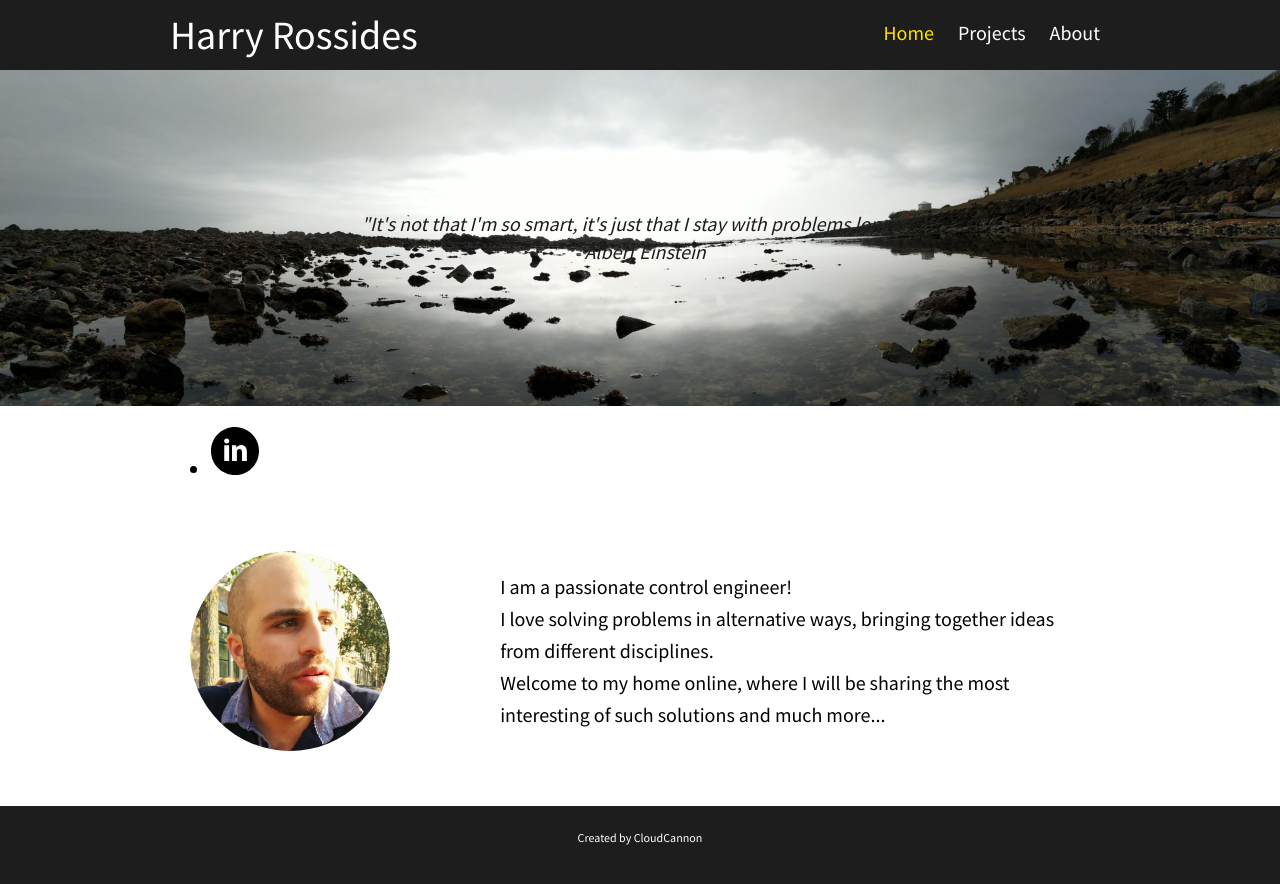
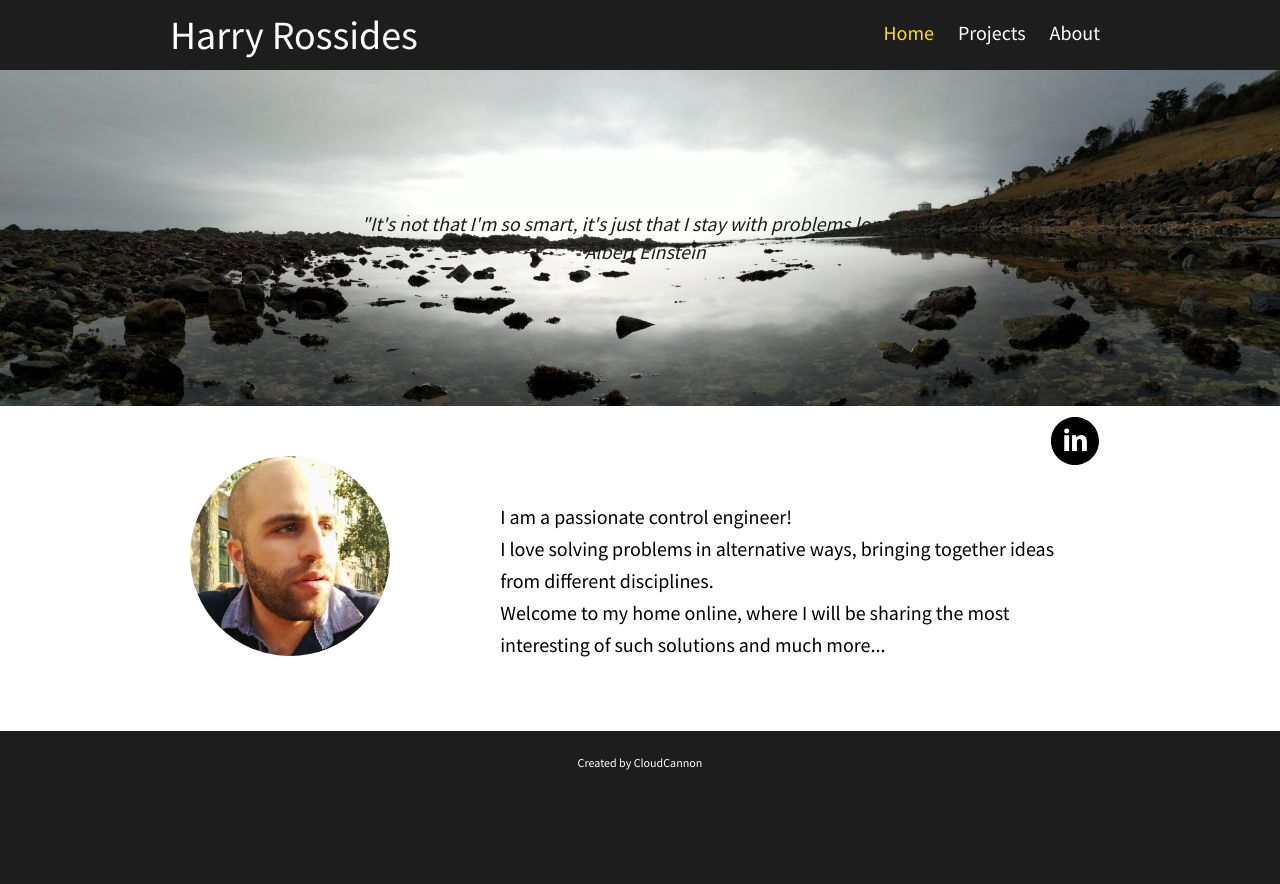
Before and after one commit to HarryRos/HarryRos.github.io, a Jekyll site: the page built from index.html, in a window 1280 px wide. Shown: the top 884 px of the page. Built offline with Jekyll 4.4.1, drawn with Linux system fonts in a browser that asks for light colours.

Commit message:
ico tweeks

```diff
--- a/_layouts/default.html
+++ b/_layouts/default.html
@@ -4,7 +4,7 @@
 		<meta charset="utf-8">
 		<title>{{ page.title }}</title>
 		<link rel="stylesheet" href="/css/style.css">
-		<link rel="stylesheet" href="http://fonts.googleapis.com/css?family=Source+Sans+Pro:200,300,400,700" media="all">
+		<link rel="stylesheet" href="https://fonts.googleapis.com/css?family=Source+Sans+Pro:200,300,400,700" media="all">
 	</head>
 	<body>
 		<header>
--- a/css/style.css
+++ b/css/style.css
@@ -245,5 +245,5 @@
 }
 
 img.ico-nav {
-	height: 50px;
+	width: 50px;
 }
--- a/index.html
+++ b/index.html
@@ -10,7 +10,8 @@
 </section>
 
 <div class="container">
-	<div>
+	<div style="text-align:center">
+		<nav class="main-nav">
 			<ul>
 				<li>
 					<a href="https://www.linkedin.com/in/charalambos-rossides-31b808124/">
@@ -18,6 +19,7 @@
 					</a>
 				</li>
 			</ul>
+		</nav>
 	</div>
 </div>
 
```
Lines whose indentation alone changed are shown as unchanged.
